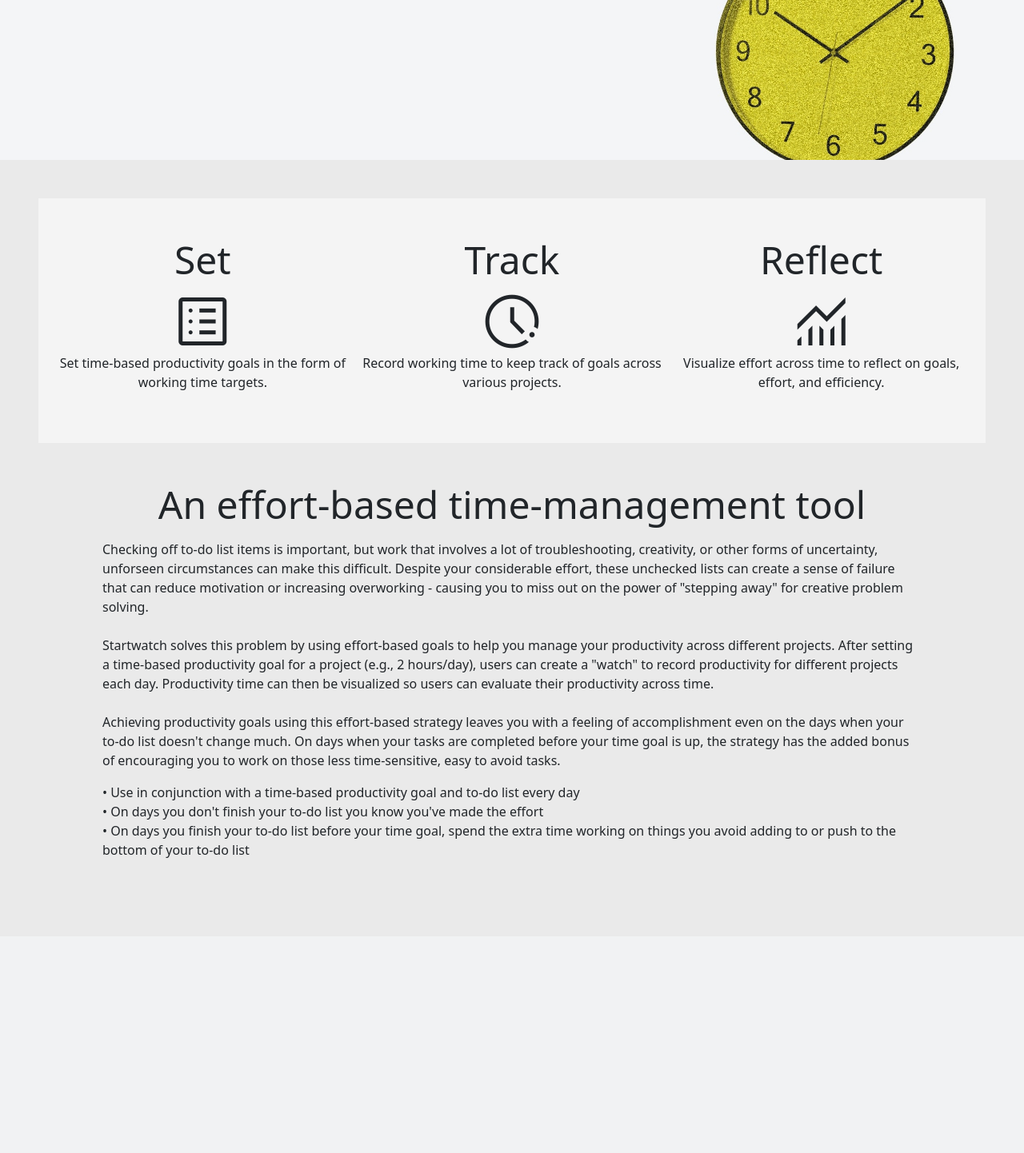
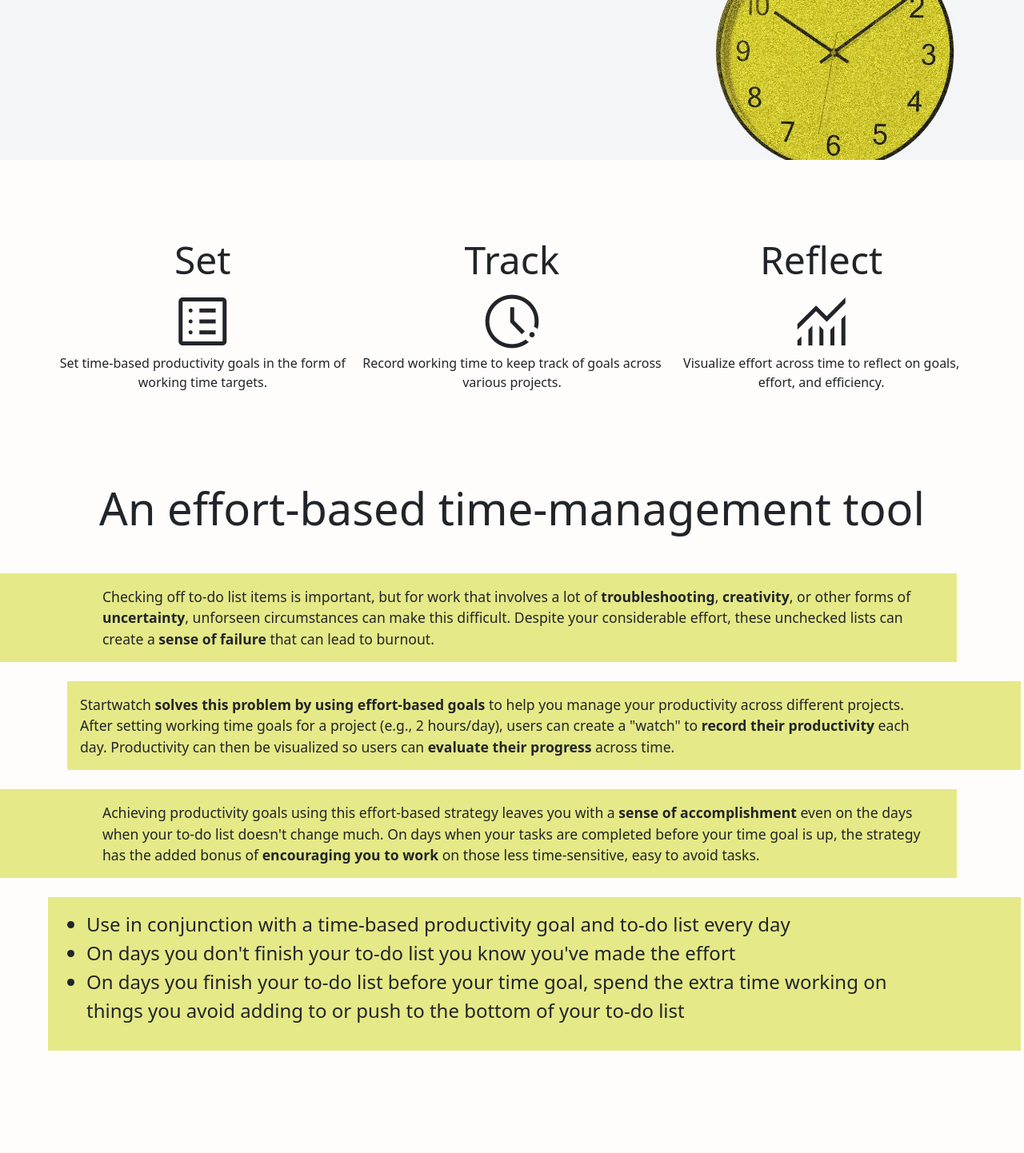
Before and after one commit to zepedae/startwatch, a Flask app: page / in a window 1280 px wide. Shown: the part 664-2106 px from the top of the page at 80% size. Before the commit the page ends 1737 px from the top, so only its background shows below. Run offline with Flask 3, Linux system fonts and the light colour scheme.

```diff
--- a/app.py
+++ b/app.py
@@ -209,9 +209,7 @@ def create_watch():
             conn.commit()
             cursor.close()
 
-            added = "{} watch has been added!".format(new_watch)
-
-            return render_template("create_watch.html", added=added)
+            return render_template("watches.html")
     else:
         return render_template("create_watch.html")
 
--- a/static/style.css
+++ b/static/style.css
@@ -50,7 +50,7 @@
 }
 
 .features {
-  background-color: rgb(234, 234, 234);
+  background-color: rgb(255, 252, 252);
   vertical-align: top;
   height: auto;
 }
@@ -58,26 +58,59 @@
 .feature-flex {
   display: flex;
   flex-direction: column;
+  align-items: center;
 }
 
 .descript-flex {
   display: flex;
   flex-direction: column;
   align-items: center;
+  /* width: 90%; */
 }
 
 .landing-description {
-  width: 80vw;
-  font-size: 1rem;
+  font-size: 1.1rem;
 }
 
 .description-lead {
   text-align: jusitfy !important;
 }
 
+.descript-lead-1,
+.descript-lead-3 {
+ background-color: rgb(230, 233, 135);
+ padding: 1rem;
+ margin-left: -65px !important;
+ margin-bottom: 2rem;
+}
+
+.descript-lead-1 > *,
+.descript-lead-3 > * {
+  width: 90%;
+  margin-left: auto;
+  margin-right: 0;
+}
+
+.descript-lead-2,
+.description-list {
+  background-color: rgb(230, 233, 135);
+  padding: 1rem;
+  margin-right: -56px !important;
+  margin-bottom: 2rem;
+}
+
+.descript-lead-2 > *,
+.description-list > * {
+ width: 90%;
+ margin-left: 0;
+}
+
+.description-list {
+  font-size: 1.5rem;
+}
+
 .card-flex {
   display: flex;
-  background-color: rgb(244, 244, 244);;
 }
 
 .features-card {
@@ -85,6 +118,7 @@
   display: flex;
   flex-direction: column;
   align-items: center;
+  flex-wrap: wrap;
 }
 
 .icon-land {
--- a/templates/landing.html
+++ b/templates/landing.html
@@ -48,7 +48,7 @@ Welcome
                         <p>Record working time to keep track of goals across various projects.</p>
                     </div>
 
-                    <div class="features-card px-3 col-lg-4 col-md-4 col-sm-12">
+                    <div class="features-card col-lg-4 col-md-4 col-sm-12">
                         <h3 class="feature-title display-5">Reflect</h3>
                         <div class="material-symbols-outlined icon-land">
                             monitoring
@@ -58,35 +58,49 @@ Welcome
                 </div>
             </div>
             <div class="descript-flex my-5">
-                <div class="display-5 text-center mb-3">An effort-based time-management tool</div>
-                <div class="landing-description">
+                <div class="display-4 text-center mb-4">An effort-based time-management tool</div>
+                <div class="landing-description gy-6">
                     <div class="description-lead mb-3">
-                        Checking off to-do list items is important, but work that involves a lot of
-                        troubleshooting, creativity, or other forms of uncertainty, unforseen
-                        circumstances can make this difficult. Despite your considerable effort, these
-                        unchecked lists can create a sense of failure that can reduce motivation
-                        or increasing overworking - causing you to miss out on the power of
-                        "stepping away" for creative problem solving.<br><br>
+                        <div class="descript-lead-1 m-4">
+                            <div>
+                                Checking off to-do list items is important, but for work that involves a lot of
+                                <b>troubleshooting</b>, <b>creativity</b>, or other forms of <b>uncertainty</b>,
+                                unforseen circumstances can make this difficult. Despite your considerable effort,
+                                these unchecked lists can create a <b>sense of failure</b> that can lead to burnout.
+                            </div>
+                        </div>
 
-                        Startwatch solves this problem by using effort-based goals to help you
-                        manage your productivity across different projects. After setting a
-                        time-based productivity goal for a project (e.g., 2 hours/day), users can
-                        create a "watch" to record productivity for different projects each day.
-                        Productivity time can then be visualized so users can evaluate their productivity
-                        across time.<br><br>
+                        <div class="descript-lead-2 m-4">
+                            <div>
+                                Startwatch <b>solves this problem by using effort-based goals</b> to help you
+                                manage your productivity across different projects. After setting
+                                working time goals for a project (e.g., 2 hours/day), users can
+                                create a "watch" to <b>record their productivity</b> each day.
+                                Productivity can then be visualized so users can <b>evaluate their progress</b>
+                                across time.
+                            </div>
+                        </div>
 
-                        Achieving productivity goals using this effort-based strategy leaves you with
-                        a feeling of accomplishment even on the days when your to-do list doesn't change
-                        much. On days when your tasks are completed before your time goal
-                        is up, the strategy has the added bonus of encouraging you to work on those less
-                        time-sensitive, easy to avoid tasks.
+                        <div class="descript-lead-3 m-4">
+                            <div>
+                                Achieving productivity goals using this effort-based strategy leaves you with
+                                a <b>sense of accomplishment</b> even on the days when your to-do list doesn't change
+                                much. On days when your tasks are completed before your time goal
+                                is up, the strategy has the added bonus of <b>encouraging you to work</b> on those less
+                                time-sensitive, easy to avoid tasks.
+                            </div>
+                        </div>
+
                     </div>
                     <div class="description-list">
-                        • Use in conjunction with a time-based productivity goal and to-do list every day<br>
-                        • On days you don't finish your to-do list you know you've made the effort<br>
-                        • On days you finish your to-do list before your time goal, spend the extra
-                        time working on things you avoid adding to or push to the bottom of your
-                        to-do list
+                        <ul>
+                            <li>Use in conjunction with a time-based productivity goal and to-do list every day</li>
+                            <li>On days you don't finish your to-do list you know you've made the effort</li>
+                            <li>
+                                On days you finish your to-do list before your time goal, spend the extra
+                                time working on things you avoid adding to or push to the bottom of your
+                                to-do list</li>
+                        </ul>
                     </div>
                 </div>
             </div>
```
Also changed, not shown: templates/create_watch.html (+0 -8 lines), 2 other files.
